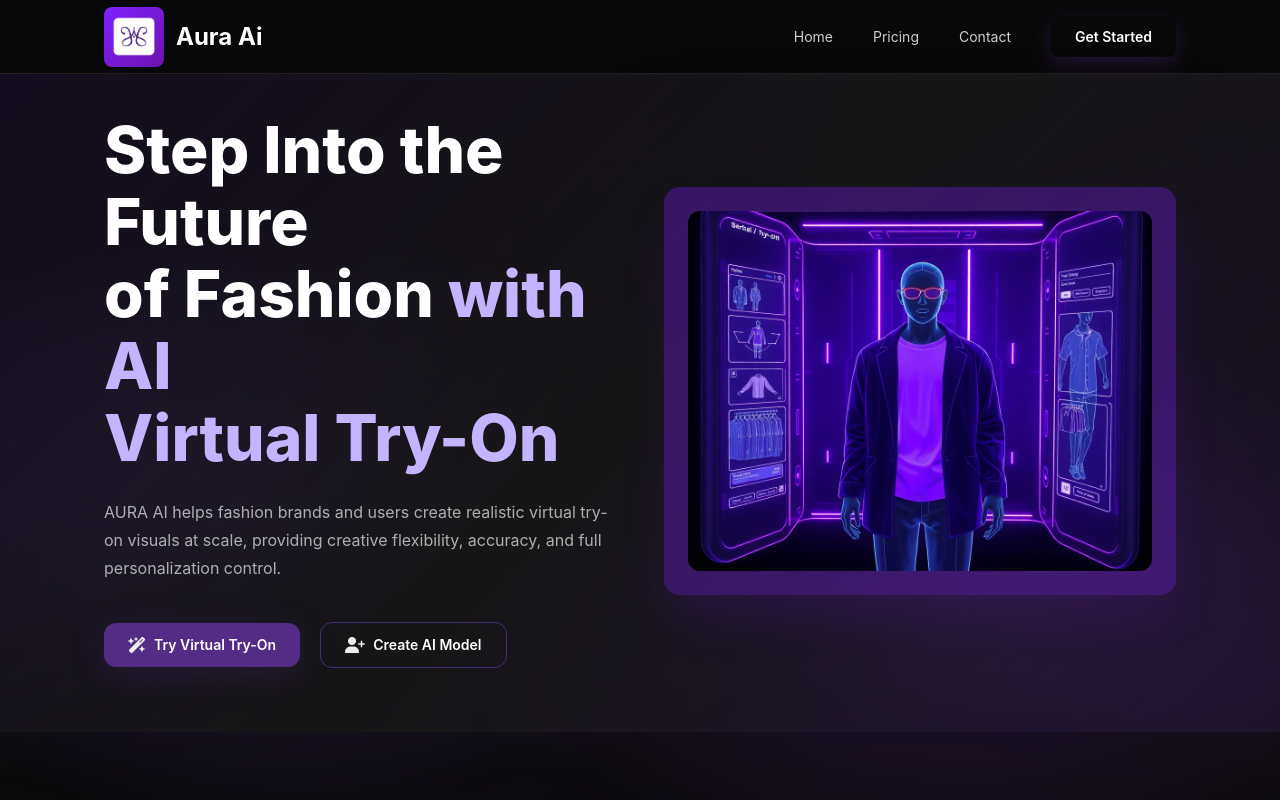
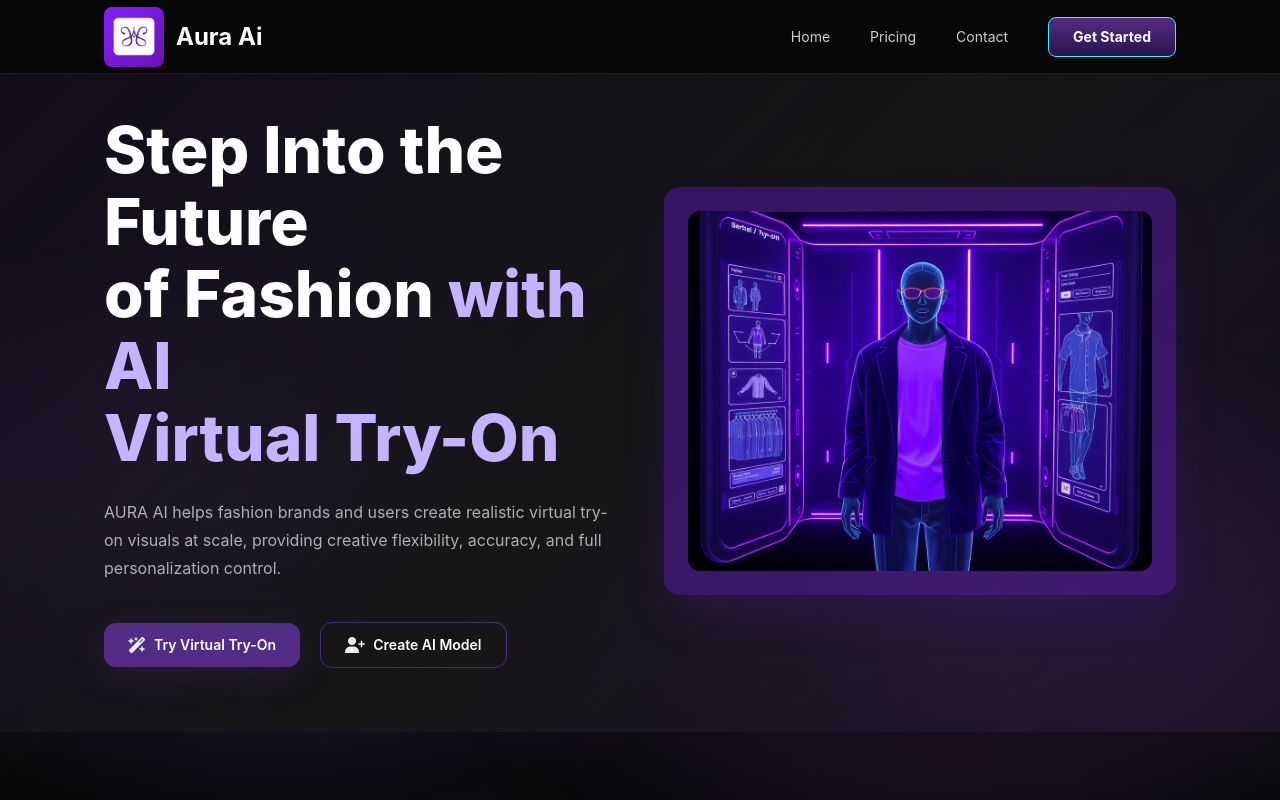
Before and after one commit to sondoscomma/AURAAI, a React (Vite) app in the folder aura-ai-ui/: page / in a window 1280 px wide. Shown: the top 800 px of the page. Built offline with nearby package versions, Linux system fonts and the light colour scheme.

Commit message:
home page route

```diff
--- a/aura-ai-ui/src/components/GradientButton.tsx
+++ b/aura-ai-ui/src/components/GradientButton.tsx
@@ -1,26 +1,45 @@
-import React, { type JSX } from "react";
-import clsx from "clsx";
+// GradientButton.tsx
+import type { JSX } from "react";
 
-type Props = React.ButtonHTMLAttributes<HTMLButtonElement>;
+type GradientButtonProps = {
+  children: React.ReactNode;
+  className?: string;
+  onClick?: () => void;
+};
 
 export default function GradientButton({
-  className,
   children,
-  ...props
-}: Props): JSX.Element {
+  className = "",
+  onClick,
+}: GradientButtonProps): JSX.Element {
   return (
     <button
-      className={clsx(
-        "h-[40px] px-[24px] py-[8px]",
-        "rounded-[8px]",
-        "text-sm font-semibold text-white",
-        "bg-[linear-gradient( 90deg, #C6A6F7 0%, #532C86 100%)]",
-        "shadow-[0_6px_20px_rgba(83,44,134,0.35)]",
-        "hover:brightness-110 active:scale-[0.98]",
-        "transition-all duration-200",
-        className
-      )}
-      {...props}
+      onClick={onClick}
+      className={className}
+      style={{
+        background: "linear-gradient(to bottom, #532C86, #2B144C)",
+        border: "1px solid #3AEDFF",
+        borderRadius: "8px",
+        color: "#FFFFFF",
+        fontWeight: "bold",
+        padding: "8px 24px",
+        height: "40px",
+        display: "flex",
+        alignItems: "center",
+        justifyContent: "center",
+        cursor: "pointer",
+        fontFamily: "-apple-system, BlinkMacSystemFont, 'Segoe UI', Roboto, sans-serif",
+        fontSize: "14px",
+        transition: "all 0.2s ease",
+      }}
+      onMouseEnter={(e) => {
+        e.currentTarget.style.borderColor = "#7DF2FF";
+        e.currentTarget.style.filter = "brightness(1.15)";
+      }}
+      onMouseLeave={(e) => {
+        e.currentTarget.style.borderColor = "#3AEDFF";
+        e.currentTarget.style.filter = "brightness(1)";
+      }}
     >
       {children}
     </button>
```
